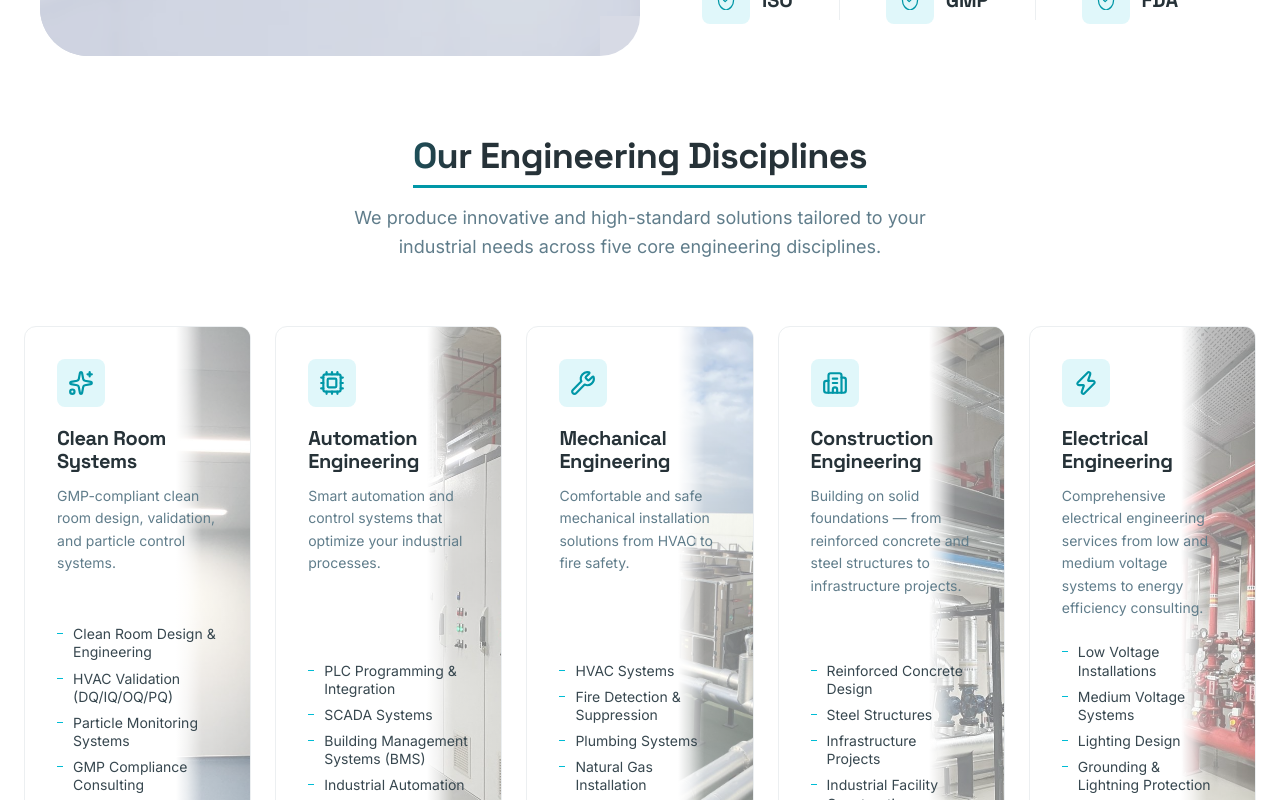
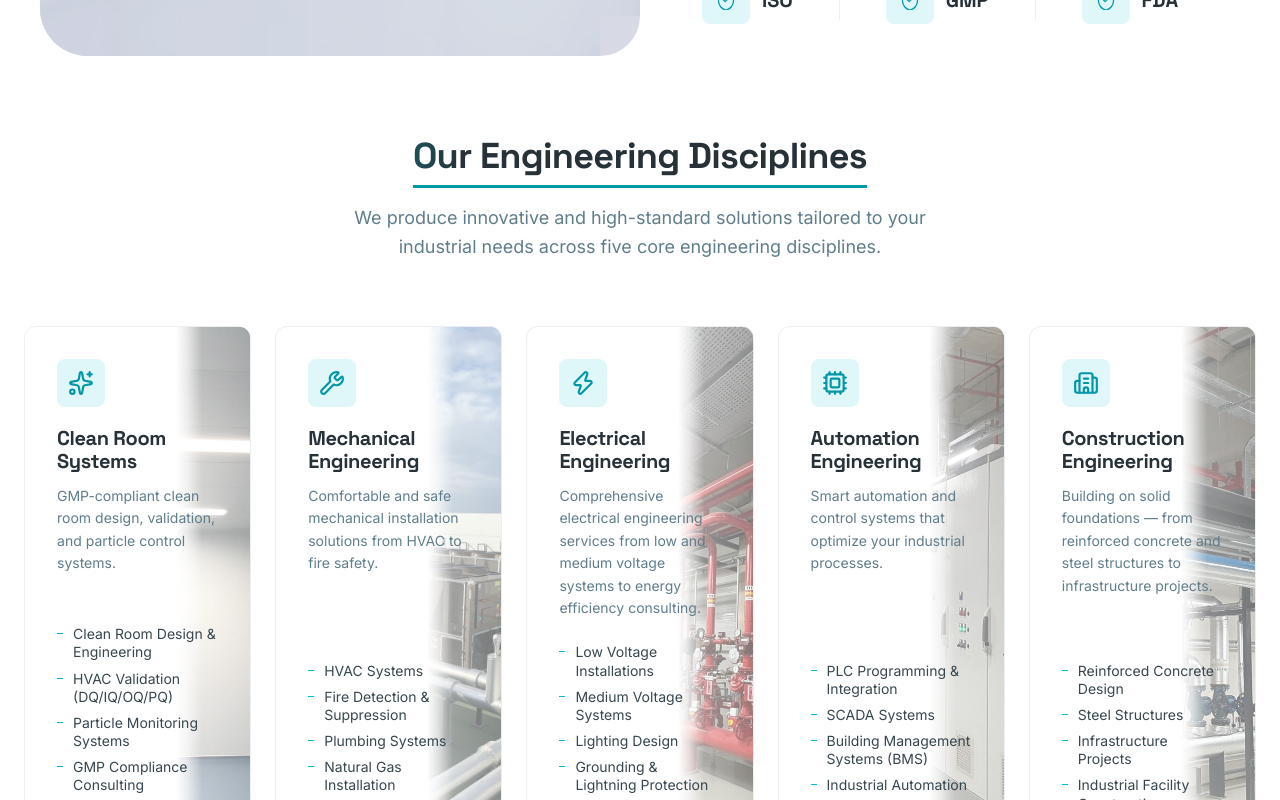
Before and after one commit to ahmeren05/etweb, a Next.js app: page /en in a window 1280 px wide. Shown: the part 720-1520 px from the top of the page. Built offline with nearby package versions, Linux system fonts and the light colour scheme.

Commit message:
Update container limit, service order, SVG nodes and mobile header

```diff
--- a/src/app/globals.css
+++ b/src/app/globals.css
@@ -229,7 +229,7 @@ p {
 }
 
 .container-wide {
-  max-width: 1600px;
+  max-width: 1800px;
 }
 
 .section {
--- a/src/components/Header/Header.module.css
+++ b/src/components/Header/Header.module.css
@@ -271,16 +271,12 @@
 }
 
 @media (max-width: 550px) {
-  .headerLangSwitcher {
-    display: none;
-  }
-
   .ctaButton {
     display: none !important;
   }
 
   .ctaButtonMobile {
-    display: flex;
+    display: none !important;
   }
 }
 
--- a/src/components/Hero/SchematicSVG.tsx
+++ b/src/components/Hero/SchematicSVG.tsx
@@ -254,32 +254,32 @@ export default function SchematicSVG() {
         </g>
       </Link>
 
-      {/* Bottom-Right — OTOMASYON */}
-      <Link href={{ pathname: '/hizmetler/[slug]', params: { slug: 'otomasyon' } }} className="node-link">
+      {/* Bottom-Right — İNŞAAT */}
+      <Link href={{ pathname: '/hizmetler/[slug]', params: { slug: 'insaat' } }} className="node-link">
         <g transform="translate(311, 337) rotate(54)">
           <circle cx="0" cy="0" r="36" className={`node-bg ${animClass}`} />
           <path d="M -36 0 A 36 36 0 0 1 36 0" className={`node-outline-half ${animClass}`} />
           <path d="M -36 0 A 36 36 0 0 0 36 0" className={`node-outline-half ${animClass}`} />
           <g transform="rotate(-54)">
             <g transform="translate(-14, -14)" className={`node-icon ${animClass}`}>
-              <Cpu width={28} height={28} strokeWidth={2} />
+              <Building2 width={28} height={28} strokeWidth={2} />
             </g>
-            <text x="0" y="54" className={`node-label ${animClass}`}>OTOMASYON</text>
+            <text x="0" y="54" className={`node-label ${animClass}`}>İNŞAAT</text>
           </g>
         </g>
       </Link>
 
-      {/* Bottom-Left — İNŞAAT */}
-      <Link href={{ pathname: '/hizmetler/[slug]', params: { slug: 'insaat' } }} className="node-link">
+      {/* Bottom-Left — OTOMASYON */}
+      <Link href={{ pathname: '/hizmetler/[slug]', params: { slug: 'otomasyon' } }} className="node-link">
         <g transform="translate(169, 337) rotate(126)">
           <circle cx="0" cy="0" r="36" className={`node-bg ${animClass}`} />
           <path d="M -36 0 A 36 36 0 0 1 36 0" className={`node-outline-half ${animClass}`} />
           <path d="M -36 0 A 36 36 0 0 0 36 0" className={`node-outline-half ${animClass}`} />
           <g transform="rotate(-126)">
             <g transform="translate(-14, -14)" className={`node-icon ${animClass}`}>
-              <Building2 width={28} height={28} strokeWidth={2} />
+              <Cpu width={28} height={28} strokeWidth={2} />
             </g>
-            <text x="0" y="54" className={`node-label ${animClass}`}>İNŞAAT</text>
+            <text x="0" y="54" className={`node-label ${animClass}`}>OTOMASYON</text>
           </g>
         </g>
       </Link>
--- a/src/lib/services.ts
+++ b/src/lib/services.ts
@@ -21,28 +21,28 @@ export const disciplines: Discipline[] = [
     serviceKeys: ['cleanRoomDesign', 'hvacValidation', 'particleMonitoring', 'gmpCompliance', 'pressureDifferential'],
   },
   {
+    slug: 'mekanik',
+    translationKey: 'mechanical',
+    icon: 'Wrench',
+    serviceKeys: ['hvac', 'fire', 'plumbing', 'gas', 'compressedAir'],
+  },
+  {
+    slug: 'elektrik',
+    translationKey: 'electrical',
+    icon: 'Zap',
+    serviceKeys: ['lowVoltage', 'mediumVoltage', 'lighting', 'grounding', 'energyEfficiency'],
+  },
+  {
     slug: 'otomasyon',
     translationKey: 'automation',
     icon: 'Cpu',
     serviceKeys: ['plc', 'scada', 'bms', 'industrial', 'processControl'],
   },
   {
-    slug: 'mekanik',
-    translationKey: 'mechanical',
-    icon: 'Wrench',
-    serviceKeys: ['hvac', 'fire', 'plumbing', 'gas', 'compressedAir'],
-  },
-  {
     slug: 'insaat',
     translationKey: 'construction',
     icon: 'Building2',
     serviceKeys: ['concrete', 'steel', 'infrastructure', 'industrial', 'management'],
-  },
-  {
-    slug: 'elektrik',
-    translationKey: 'electrical',
-    icon: 'Zap',
-    serviceKeys: ['lowVoltage', 'mediumVoltage', 'lighting', 'grounding', 'energyEfficiency'],
   },
 ];
 
```
